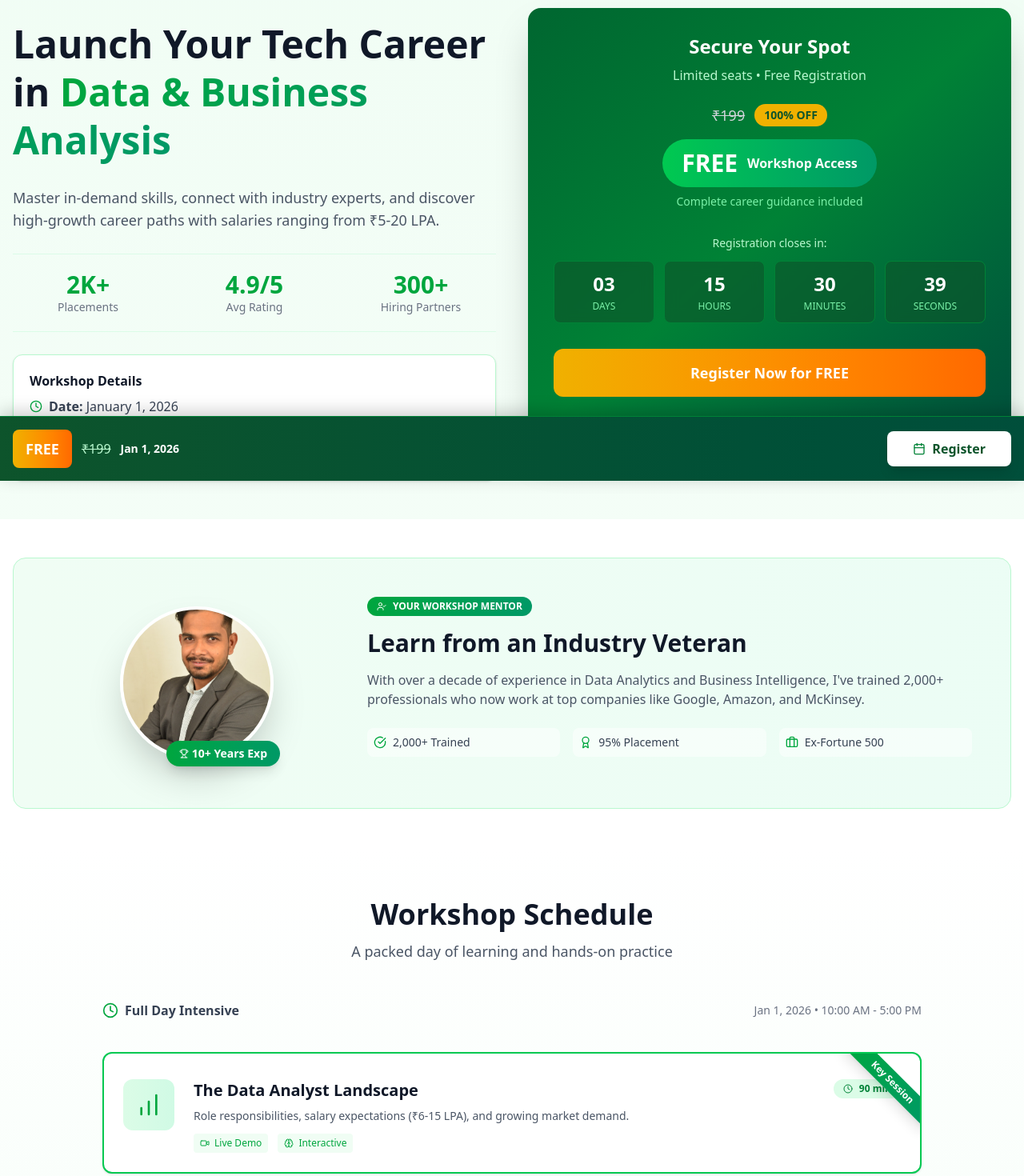
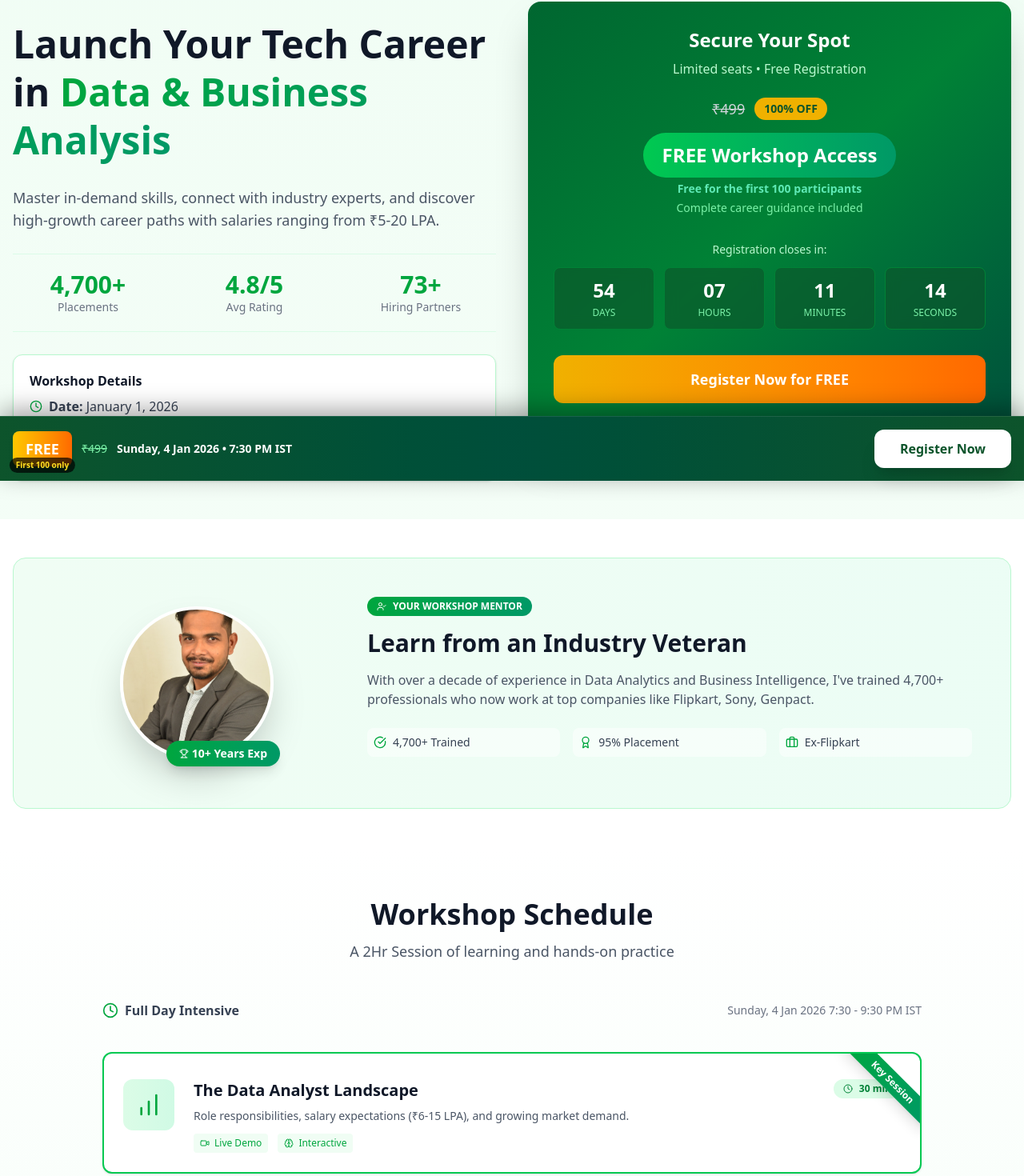
Before and after one commit to Eklak-Alam/Gogaledu, a Next.js app: page /workshop in a window 1280 px wide. Shown: the part 199-1669 px from the top of the page at 80% size. Built offline with nearby package versions, Linux system fonts and the light colour scheme.

Commit message:
added some changes on workshop

```diff
--- a/app/workshop/page.jsx
+++ b/app/workshop/page.jsx
@@ -17,16 +17,44 @@ import {
   CheckCircle,
   Award,
   Video,
-  Brain
+  Brain,
+  Sparkles
 } from 'lucide-react';
 
 export default function WorkshopPage() {
-  const [timeLeft, setTimeLeft] = useState({
-    days: 3,
-    hours: 15,
-    minutes: 30,
-    seconds: 45
-  });
+    const [timeLeft, setTimeLeft] = useState(getTimeLeft());
+
+
+  function getTimeLeft() {
+    const TARGET_DATE = new Date("2026-01-04T19:30:00+05:30");
+    const now = new Date();
+    const diff = TARGET_DATE - now;
+
+    if (diff <= 0) {
+      return {
+        days: 0,
+        hours: 0,
+        minutes: 0,
+        seconds: 0,
+        expired: true
+      };
+    }
+
+    return {
+      days: Math.floor(diff / (1000 * 60 * 60 * 24)),
+      hours: Math.floor((diff / (1000 * 60 * 60)) % 24),
+      minutes: Math.floor((diff / (1000 * 60)) % 60),
+      seconds: Math.floor((diff / 1000) % 60),
+    };
+  }
+
+    useEffect(() => {
+    const timer = setInterval(() => {
+      setTimeLeft(getTimeLeft());
+    }, 1000);
+
+    return () => clearInterval(timer);
+  }, []);
 
   // Countdown timer to Dec 31
   useEffect(() => {
@@ -48,7 +76,7 @@ export default function WorkshopPage() {
       time: "10:00 AM",
       title: "The Data Analyst Landscape",
       description: "Role responsibilities, salary expectations (₹6-15 LPA), and growing market demand.",
-      duration: "90 min",
+      duration: "30 min",
       icon: BarChart,
       highlight: true
     },
@@ -56,14 +84,13 @@ export default function WorkshopPage() {
       time: "11:30 AM",
       title: "Business Analysis Fundamentals",
       description: "Bridging IT & Business gaps, requirements gathering, and stakeholder management.",
-      duration: "90 min",
+      duration: "30 min",
       icon: Briefcase
     },
     {
       time: "01:00 PM",
       title: "Networking Lunch",
       description: "Connect with fellow participants and industry experts.",
-      duration: "60 min",
       icon: Users,
       type: "break"
     },
@@ -71,7 +98,7 @@ export default function WorkshopPage() {
       time: "02:00 PM",
       title: "Tool Stack Mastery",
       description: "Live demo: Excel automation, SQL queries, PowerBI dashboards, and real-world workflows.",
-      duration: "90 min",
+      duration: "30 min",
       icon: Database,
       highlight: true
     },
@@ -79,17 +106,13 @@ export default function WorkshopPage() {
       time: "03:30 PM",
       title: "Career Roadmap & Q&A",
       description: "Resume building, interview prep, and personalized guidance from veterans.",
-      duration: "90 min",
+      duration: "30 min",
       icon: Trophy
     }
   ];
 
   const enrollNow = () => {
-    window.open('https://docs.google.com/forms/d/e/1FAIpQLSf...', '_blank');
-  };
-
-  const viewDocs = () => {
-    window.open('https://docs.google.com/document/d/...', '_blank');
+    window.open('https://forms.gle/xjuJiJ1wMwwuURzz7', '_blank');
   };
 
   return (
@@ -129,15 +152,15 @@ export default function WorkshopPage() {
               {/* Key Stats - Grid adjusts for mobile */}
               <div className="grid grid-cols-3 gap-2 md:gap-5 py-4 md:py-5 border-y border-green-100">
                 <div className="text-center">
-                  <div className="text-xl md:text-3xl font-bold text-green-600">2K+</div>
+                  <div className="text-xl md:text-3xl font-bold text-green-600">4,700+</div>
                   <div className="text-[10px] md:text-sm text-gray-500">Placements</div>
                 </div>
                 <div className="text-center">
-                  <div className="text-xl md:text-3xl font-bold text-green-600">4.9/5</div>
+                  <div className="text-xl md:text-3xl font-bold text-green-600">4.8/5</div>
                   <div className="text-[10px] md:text-sm text-gray-500">Avg Rating</div>
                 </div>
                 <div className="text-center">
-                  <div className="text-xl md:text-3xl font-bold text-green-600">300+</div>
+                  <div className="text-xl md:text-3xl font-bold text-green-600">73+</div>
                   <div className="text-[10px] md:text-sm text-gray-500">Hiring Partners</div>
                 </div>
               </div>
@@ -177,19 +200,33 @@ export default function WorkshopPage() {
                   {/* Pricing Highlight */}
                   <div className="mb-6 md:mb-8">
                     <div className="flex items-center justify-center gap-3 mb-4">
-                      <div className="text-gray-300 text-base md:text-lg line-through">₹199</div>
+                      <div className="text-gray-300 text-base md:text-lg line-through">₹499</div>
                       <div className="bg-yellow-500 text-green-900 px-2 py-0.5 md:px-3 md:py-1 rounded-full text-xs md:text-sm font-bold">
                         100% OFF
                       </div>
                     </div>
 
                     <div className="text-center mb-3 md:mb-4">
-                      <div className="inline-flex items-center gap-2 md:gap-3 bg-gradient-to-r from-green-500 to-emerald-600 text-white px-4 py-2 md:px-6 md:py-3 rounded-full text-lg md:text-xl font-bold mb-1 md:mb-2">
-                        <span className="text-2xl md:text-3xl">FREE</span>
-                        <span className="text-sm md:text-base">Workshop Access</span>
+  <div className="inline-flex flex-col items-center gap-1">
+
+    <div className="inline-flex items-center gap-2 md:gap-3 bg-gradient-to-r from-green-500 to-emerald-600 text-white px-4 py-2 md:px-6 md:py-3 rounded-full text-lg md:text-xl font-bold">
+      <a href="https://forms.gle/xjuJiJ1wMwwuURzz7"
+        target="_blank"
+        rel="noopener noreferrer" className="text-xl md:text-2xl">FREE Workshop Access</a>
     </div>
-                      <div className="text-green-300 text-xs md:text-sm">Complete career guidance included</div>
+
+    {/* NEW LINE */}
+    <span className="text-emerald-300 text-xs md:text-sm font-semibold">
+      Free for the first 100 participants
+    </span>
+
   </div>
+
+  <div className="text-green-300 text-xs md:text-sm mt-1">
+    Complete career guidance included
+  </div>
+</div>
+
                   </div>
 
                   {/* Countdown Timer */}
@@ -215,7 +252,7 @@ export default function WorkshopPage() {
                   <div className="space-y-3 md:space-y-4 mb-4 md:mb-6">
                     <button
                       onClick={enrollNow}
-                      className="w-full bg-gradient-to-r from-yellow-500 to-orange-500 text-white font-bold py-3 md:py-4 rounded-xl text-base md:text-lg hover:shadow-xl transition-all active:scale-95"
+                      className="w-full cursor-pointer bg-gradient-to-r from-yellow-500 to-orange-500 text-white font-bold py-3 md:py-4 rounded-xl text-base md:text-lg hover:shadow-xl transition-all active:scale-95"
                     >
                       Register Now for FREE
                     </button>
@@ -276,14 +313,13 @@ export default function WorkshopPage() {
 
                 <p className="text-sm md:text-base text-gray-600 mb-5 md:mb-6">
                   With over a decade of experience in Data Analytics and Business Intelligence,
-                  I've trained 2,000+ professionals who now work at top companies like Google,
-                  Amazon, and McKinsey.
+                  I've trained 4,700+ professionals who now work at top companies like Flipkart, Sony, Genpact.
                 </p>
 
                 <div className="grid grid-cols-1 sm:grid-cols-3 gap-3 md:gap-4 mb-4">
                   <div className="flex items-center justify-center md:justify-start gap-2 bg-white/50 p-2 rounded-lg">
                     <CheckCircle className="w-4 h-4 text-green-600" />
-                    <span className="text-sm text-gray-700">2,000+ Trained</span>
+                    <span className="text-sm text-gray-700">4,700+ Trained</span>
                   </div>
                   <div className="flex items-center justify-center md:justify-start gap-2 bg-white/50 p-2 rounded-lg">
                     <Award className="w-4 h-4 text-green-600" />
@@ -291,7 +327,7 @@ export default function WorkshopPage() {
                   </div>
                   <div className="flex items-center justify-center md:justify-start gap-2 bg-white/50 p-2 rounded-lg">
                     <Briefcase className="w-4 h-4 text-green-600" />
-                    <span className="text-sm text-gray-700">Ex-Fortune 500</span>
+                    <span className="text-sm text-gray-700">Ex-Flipkart</span>
                   </div>
                 </div>
               </motion.div>
@@ -308,7 +344,7 @@ export default function WorkshopPage() {
               Workshop Schedule
             </h2>
             <p className="text-gray-600 max-w-2xl mx-auto text-sm md:text-lg">
-              A packed day of learning and hands-on practice
+              A 2Hr Session of learning and hands-on practice
             </p>
           </div>
 
@@ -321,7 +357,7 @@ export default function WorkshopPage() {
                     <Clock className="w-4 h-4 md:w-5 md:h-5 text-green-600" />
                     <span className="font-semibold text-gray-700 text-sm md:text-base">Full Day Intensive</span>
                   </div>
-                  <div className="text-xs md:text-sm text-gray-500">Jan 1, 2026 • 10:00 AM - 5:00 PM</div>
+                  <div className="text-xs md:text-sm text-gray-500">Sunday, 4 Jan 2026 7:30 - 9:30 PM IST</div>
                 </div>
               </div>
             </div>
@@ -373,13 +409,19 @@ export default function WorkshopPage() {
                               <h3 className="hidden md:block text-xl font-bold text-gray-900 mb-2">{session.title}</h3>
                               <p className="text-sm text-gray-600">{session.description}</p>
                             </div>
-                            <div className={`
+                            {session.duration && (
+                            <div
+                              className={`
                                 px-3 py-1 rounded-full text-xs font-semibold inline-flex items-center gap-2 self-start mt-2 md:mt-0
-                              ${session.type === 'break' ? 'bg-orange-100 text-orange-700' : 'bg-green-100 text-green-700'}
-                            `}>
+                                ${session.type === 'break'
+                                  ? 'bg-orange-100 text-orange-700'
+                                  : 'bg-green-100 text-green-700'}
+                              `}
+                            >
                               <Clock size={12} />
                               {session.duration}
                             </div>
+                          )}
                           </div>
 
                           {/* Tags - Hidden on small mobile to save space, visible on slightly larger */}
@@ -408,7 +450,7 @@ export default function WorkshopPage() {
             <div className="mt-8 text-center">
               <div className="inline-flex items-center gap-2 bg-gradient-to-r from-green-600 to-emerald-600 text-white px-4 py-2 rounded-full text-sm">
                 <Clock size={14} />
-                <span className="font-semibold">Total Duration: 7 Hours</span>
+                <span className="font-semibold">Total Duration: 2 Hours</span>
               </div>
             </div>
           </div>
@@ -440,15 +482,15 @@ export default function WorkshopPage() {
                   <div className="text-green-300 text-xs md:text-sm">Placement Rate</div>
                 </div>
                 <div className="text-center p-3 bg-white/5 rounded-lg">
-                  <div className="text-2xl md:text-4xl font-bold text-white mb-1">2K+</div>
-                  <div className="text-green-300 text-xs md:text-sm">Alumni</div>
+                  <div className="text-2xl md:text-4xl font-bold text-white mb-1">4,700+</div>
+                  <div className="text-green-300 text-xs md:text-sm">Placement</div>
                 </div>
                 <div className="text-center p-3 bg-white/5 rounded-lg">
                   <div className="text-2xl md:text-4xl font-bold text-white mb-1">₹5-20L</div>
                   <div className="text-green-300 text-xs md:text-sm">Salary Range</div>
                 </div>
                 <div className="text-center p-3 bg-white/5 rounded-lg">
-                  <div className="text-2xl md:text-4xl font-bold text-white mb-1">300+</div>
+                  <div className="text-2xl md:text-4xl font-bold text-white mb-1">73+</div>
                   <div className="text-green-300 text-xs md:text-sm">Partners</div>
                 </div>
               </div>
@@ -456,7 +498,7 @@ export default function WorkshopPage() {
               <div className="space-y-6">
                 <button
                   onClick={enrollNow}
-                  className="w-full md:w-auto bg-gradient-to-r from-yellow-500 via-orange-500 to-red-500 text-white font-bold px-6 py-3 md:px-16 md:py-4 rounded-xl text-lg md:text-xl hover:shadow-2xl transition-all active:scale-95"
+                  className="w-full cursor-pointer md:w-auto bg-gradient-to-r from-yellow-500 via-orange-500 to-red-500 text-white font-bold px-6 py-3 md:px-16 md:py-4 rounded-xl text-lg md:text-xl hover:shadow-2xl transition-all active:scale-95"
                 >
                   Enroll Now for FREE Workshop
                 </button>
@@ -483,29 +525,45 @@ export default function WorkshopPage() {
         </div>
       </section>
 
-      {/* Fixed Bottom Bar - Mobile Optimized */}
-      <div className="fixed bottom-0 left-0 right-0 z-50 bg-gradient-to-r from-green-900 to-emerald-900 shadow-[0_-5px_20px_rgba(0,0,0,0.2)] border-t border-green-700">
+      {/* Fixed Bottom Bar - Premium Mobile CTA */}
+<div className="fixed bottom-0 left-0 right-0 z-50 bg-gradient-to-r from-green-900 via-emerald-900 to-green-900 border-t border-white/10 shadow-[0_-8px_30px_rgba(0,0,0,0.35)]">
   <div className="container mx-auto px-4">
-          <div className="flex items-center justify-between py-3 md:py-4">
-            {/* Left: Offer Details */}
+    <div className="flex items-center justify-between gap-3 py-3 md:py-4">
+
+      {/* LEFT: Offer Info */}
       <div className="flex items-center gap-3">
-              <div className="bg-gradient-to-r from-yellow-500 to-orange-500 text-white px-3 py-1.5 md:px-4 md:py-2.5 rounded-lg font-bold text-sm md:text-lg">
+
+        {/* Price Badge */}
+        <div className="relative">
+          <div className="bg-gradient-to-r from-yellow-400 to-orange-500 text-white px-3 py-1.5 md:px-4 md:py-2 rounded-lg font-extrabold text-sm md:text-lg shadow-md">
             FREE
           </div>
+
+          {/* Sub Badge */}
+          <span className="absolute -bottom-2 left-1/2 -translate-x-1/2 text-[9px] md:text-[10px] font-bold bg-black/70 text-yellow-300 px-2 py-0.5 rounded-full whitespace-nowrap">
+            First 100 only
+          </span>
+        </div>
+
+        {/* Date + Old Price */}
         <div className="flex flex-col md:flex-row md:items-center md:gap-3">
-                <div className="text-green-200 line-through text-xs md:text-base">₹199</div>
-                <div className="hidden md:block text-white text-sm font-semibold">Jan 1, 2026</div>
+          <span className="text-green-300 line-through text-xs md:text-sm">₹499</span>
+          <span className="hidden md:block text-white text-sm font-semibold">
+            Sunday, 4 Jan 2026 • 7:30 PM IST
+          </span>
         </div>
       </div>
 
-            {/* Right: Action Buttons */}
-            <button
-              onClick={enrollNow}
-              className="bg-white text-green-900 font-bold px-5 py-2 md:px-8 md:py-2.5 rounded-lg shadow-lg active:scale-95 flex items-center gap-2 text-sm md:text-base"
+      {/* RIGHT: CTA */}
+      <a
+        href="https://forms.gle/xjuJiJ1wMwwuURzz7"
+        target="_blank"
+        rel="noopener noreferrer"
+        className="group bg-white text-green-900 font-extrabold px-5 py-2.5 md:px-8 md:py-3 rounded-xl shadow-xl active:scale-95 transition-all flex items-center gap-2 text-sm md:text-base hover:bg-green-50"
       >
-              <Calendar size={16} className="text-green-700" />
-              <span>Register</span>
-            </button>
+        <span>Register Now</span>
+      </a>
+
     </div>
   </div>
 </div>
```
Lines whose indentation alone changed are shown as unchanged.
